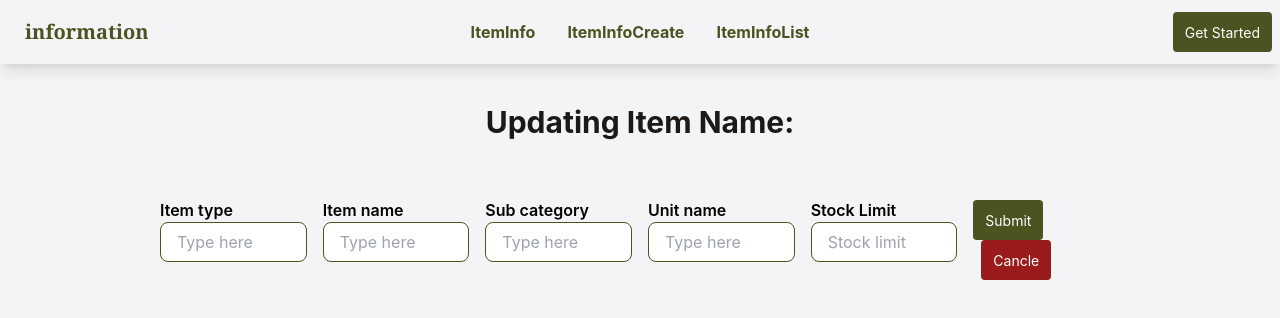
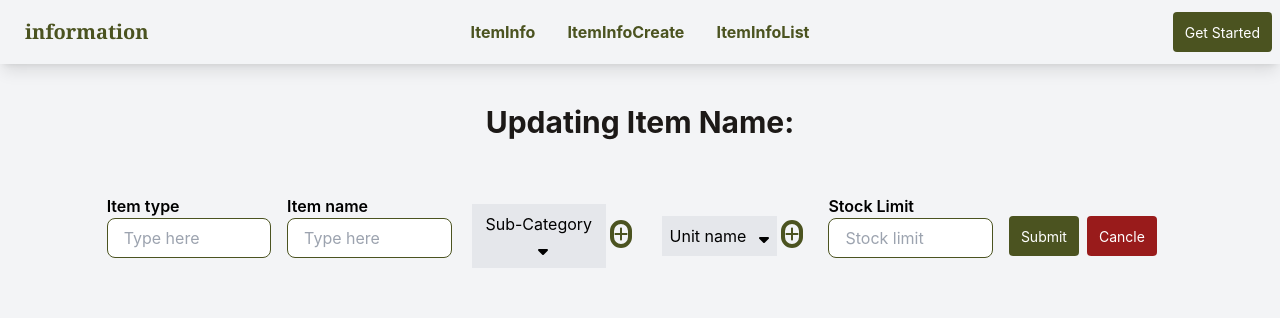
Before and after one commit to epshita-shima/product-information-client, a React (Create React App) app: page /update/1 in a window 1280 px wide. Shown: the top 318 px of the page. Built offline with nearby package versions, Linux system fonts and the light colour scheme; no server answers.

Commit message:
added sub category and unit name dropdown

```diff
--- a/src/Pages/ItemInfo.js
+++ b/src/Pages/ItemInfo.js
@@ -26,7 +26,7 @@ const ItemInfo = () => {
                     <label tabindex="0" class="btn-ghost bg-gray-200 m-1 p-3 text-black block text-center">Sub-Category name <FontAwesomeIcon className='text-black ml-2 text-xl text-center' icon={faSortDown}></FontAwesomeIcon></label>
                     <ul tabindex="0" class="dropdown-content menu p-2 shadow bg-white text-black  rounded-box w-full">
                         {
-                            infoList.map(category => <li className='hover:bg-[#4b5320] hover:text-white mb-2 p-2 text-xl border'>{category.insertUnitName}</li>)
+                            infoList.map(category => <li className='hover:bg-[#4b5320] hover:text-white mb-2 p-2 text-xl border'>{category.unitData}</li>)
                         }
                     </ul>
                 </div>
--- a/src/Pages/ItemInfoCreate.js
+++ b/src/Pages/ItemInfoCreate.js
@@ -1,16 +1,34 @@
 import React, { useState } from 'react';
 import { FontAwesomeIcon } from '@fortawesome/react-fontawesome'
-import { faPlus, faXmark } from '@fortawesome/free-solid-svg-icons';
+import { faPlus, faSortDown, faXmark } from '@fortawesome/free-solid-svg-icons';
 import { Link } from "react-router-dom";
 const ItemInfoCreate = () => {
 
+
     const [info, setInfo] = useState([{ typeName: '', itemName: '', categoryName: '', unitName: '', stockinfo: '' }]);
-    // const itemRef = useRef('');
     console.log(info);
 
     const addList = () => {
         setInfo([...info, { typeName: '', itemName: '', categoryName: '', unitName: '', stockinfo: '' }])
     }
+
+    const [data, setData] = useState('');
+    const [unitData, setUnitData] = useState('');
+
+    function getData(val) {
+        const listData = val.target.value
+        setData(listData)
+        console.log(listData)
+
+    }
+
+    function getUnitData(e) {
+        const unitDataList = e.target.value;
+        setUnitData(unitDataList);
+        console.log(unitDataList);
+
+    }
+
     const removeList = (index) => {
         const infoList = [...info];
         infoList.splice(index, 1);
@@ -23,11 +41,10 @@ const ItemInfoCreate = () => {
         const insertType = e.target.itemType.value;
         const insertName = e.target.itemName.value;
         const insertCategory = e.target.categoryName.value;
-        const insertUnitName = e.target.unitName.value;
         const insertStock = e.target.stockInfo.value;
-        console.log(insertType, insertName, insertCategory, insertUnitName, insertStock)
+        console.log(insertType, insertName, insertCategory, unitData, insertStock)
 
-        const productInfo = { insertType, insertName, insertCategory, insertUnitName, insertStock };
+        const productInfo = { insertType, insertName, insertCategory, unitData, insertStock };
 
         fetch(' https://shrouded-peak-39009.herokuapp.com/info', {
             method: "POST",
@@ -69,29 +86,81 @@ const ItemInfoCreate = () => {
                                         required
                                         class="input border-1 border-[#4b5320] bg-white  h-10 w-full max-w-xs" />
                                 </div>
+                                <div className='flex justify-center items-center '>
+                                    <div className='flex items-center'>
+                                        <div class="dropdown">
+                                            <label tabindex="0" class=" bg-gray-200 m-1 p-2 mt-6 text-black block text-center">Sub-Category <FontAwesomeIcon className='text-black ml-2 text-center' icon={faSortDown}></FontAwesomeIcon></label>
+                                            <ul tabindex="0" class="dropdown-content menu p-2 shadow bg-base-100 rounded-box w-44">
+                                                <li><input type="text"
+                                                    name='categoryName'
+                                                    className='input border-1 border-[#4b5320] h-10 w-36'
+                                                    value={data} /></li>
+                                            </ul>
+                                        </div>
+                                    </div>
+                                    <div className='mt-4'>
+                                        <label
+                                            for="my-modal-6" class="modal-button  w-6 h-6 rounded-full border-4 border-[#4b5320]">
+                                            <FontAwesomeIcon className='text-[#4b5320]' icon={faPlus}></FontAwesomeIcon>
+                                        </label>
+                                        <div>
+                                            <input type="checkbox" id="my-modal-6" class="modal-toggle" />
+                                            <div class="modal modal-bottom sm:modal-middle">
+                                                <div class="modal-box">
+                                                    <label for="my-modal-6" class="btn btn-sm btn-circle absolute right-2 top-2">✕</label>
 
-                                <div>
-                                    <label htmlFor="" className='text-black font-semibold'>Sub category</label>
-                                    <input type="text"
-                                        name='categoryName'
-                                        placeholder="Type here"
-                                        required
-                                        class="input border-1 border-[#4b5320] bg-white  h-10 w-full max-w-xs" />
+                                                    <input type="text"
+                                                        name='categoryname'
+                                                        onChange={getData}
+                                                        placeholder="add category"
+                                                        class="input input-bordered input-primary w-full" />
+
+                                                </div>
+                                            </div>
+                                        </div>
+                                    </div>
                                 </div>
-                                <div>
-                                    <label htmlFor="" className='text-black font-semibold'>Unit name</label>
-                                    <input type="text"
-                                        name='unitName'
-                                        placeholder="Type here"
-                                        required
-                                        class="input border-1 border-[#4b5320] bg-white  h-10 w-full max-w-xs" />
+                                <div className='flex justify-center items-center '>
+                                    <div className='flex items-center'>
+                                        <div class="dropdown">
+                                            <label tabindex="0" class=" bg-gray-200 m-1 p-2 mt-6 text-black block text-center">Unit name <FontAwesomeIcon className='text-black ml-2 text-center' icon={faSortDown}></FontAwesomeIcon></label>
+                                            <ul tabindex="0" class="dropdown-content menu p-2 shadow bg-base-100 rounded-box w-44">
+                                                <li><input type="text"
+                                                    name='unitName'
+                                                    className='input border-1 border-[#4b5320] h-10 w-36'
+                                                    value={unitData} /></li>
+                                            </ul>
+                                        </div>
+                                    </div>
+                                    <div className='mt-4'>
+                                        <label
+                                            for="my-modal-4" class="modal-button w-6 h-6 rounded-full border-4 border-[#4b5320]">
+                                            <FontAwesomeIcon className='text-[#4b5320]' icon={faPlus}></FontAwesomeIcon>
+                                        </label>
+                                        <div>
+                                            <input type="checkbox" id="my-modal-4" class="modal-toggle" />
+                                            <div class="modal modal-bottom sm:modal-middle">
+                                                <div class="modal-box">
+                                                    <label for="my-modal-4" class="btn btn-sm btn-circle absolute right-2 top-2">✕</label>
+
+                                                    <input type="text"
+                                                        name='unitName'
+                                                        onChange={getUnitData}
+                                                        placeholder="add unit name"
+                                                        class="input input-bordered input-primary w-full" />
+                                                </div>
+                                            </div>
+                                        </div>
+                                    </div>
                                 </div>
+
                                 <div>
                                     <label htmlFor="" className='text-black font-semibold'>Stock Limit</label>
                                     <input type="text" name='stockInfo' placeholder="Stock limit" required class="input border-1 border-[#4b5320] bg-white  h-10 w-full max-w-xs" />
                                 </div>
                                 <div className='mt-5'>
-                                    <input type="submit" value='Submit' className='btn-sm  bg-[#4b5320] text-white h-10 rounded' />
+                                    <input type="submit"
+                                        value='Submit' className='btn-sm  bg-[#4b5320] text-white h-10 rounded' />
                                     <Link to='/itemlist'><button className='btn-sm border-none bg-red-800 hover:bg-red-700 text-white h-10 rounded ml-2'>Cancle</button></Link>
                                 </div>
                             </form>
--- a/src/Pages/ItemInfoList.js
+++ b/src/Pages/ItemInfoList.js
@@ -52,7 +52,7 @@ const ItemInfoList = () => {
                                 <td className='bg-[#ffa6c8] text-white'>{a.insertType}</td>
                                 <td className='bg-[#4b5320] text-white'>{a.insertName}</td>
                                 <td className='bg-[#ffa6c8] text-white'>{a.insertCategory}</td>
-                                <td className='bg-[#4b5320] text-white'>{a.insertUnitName}</td>
+                                <td className='bg-[#4b5320] text-white'>{a.unitData}</td>
                                 <td className='bg-[#ffa6c8] text-white'>{a.insertStock}</td>
                                 <td className='bg-[#4b5320] text-white'><Link to={`/update/${a._id}`}><button>Update</button></Link></td>
                                 <td className='bg-red-800 text-white'><button onClick={() => handleDelete(a._id)} className='ml-4'>X</button></td>
--- a/src/Pages/UpdateInfoList.js
+++ b/src/Pages/UpdateInfoList.js
@@ -1,7 +1,8 @@
 import React, { useEffect, useState } from 'react';
 import { useParams } from 'react-router-dom';
 import { Link } from "react-router-dom";
-
+import { FontAwesomeIcon } from '@fortawesome/react-fontawesome'
+import { faPlus, faSortDown } from '@fortawesome/free-solid-svg-icons';
 const UpdateInfoList = () => {
     const { id } = useParams();
     const [infoList, setInfoList] = useState([]);
@@ -12,16 +13,32 @@ const UpdateInfoList = () => {
             .then(data => setInfoList(data));
     }, [])
 
+    const [data, setData] = useState('');
+    const [unitData, setUnitData] = useState('');
+
+    function getData(val) {
+        const listData = val.target.value
+        setData(listData)
+        console.log(listData)
+
+    }
+
+    function getUnitData(e) {
+        const unitDataList = e.target.value;
+        setUnitData(unitDataList);
+        console.log(unitDataList);
+
+    }
+
     const handleUpdateInfo = (e) => {
         e.preventDefault();
         const insertType = e.target.itemType.value;
         const insertName = e.target.itemName.value;
         const insertCategory = e.target.categoryName.value;
-        const insertUnitName = e.target.unitName.value;
         const insertStock = e.target.stockInfo.value;
-        console.log(insertType, insertName, insertCategory, insertUnitName, insertStock)
+        console.log(insertType, insertName, insertCategory, unitData, insertStock)
 
-        const productInfo = { insertType, insertName, insertCategory, insertUnitName, insertStock };
+        const productInfo = { insertType, insertName, insertCategory, unitData, insertStock };
         fetch(`https://shrouded-peak-39009.herokuapp.com/update/${id}`, {
             method: "PUT",
             headers: {
@@ -38,7 +55,7 @@ const UpdateInfoList = () => {
 
     }
     return (
-        <div className='container mx-auto h-screen w-9/12'>
+        <div className='container mx-auto h-screen w-10/12'>
             <h2 className='text-3xl font-bold text-center mt-10 mb-10 text-stone-900 '>Updating Item Name: {infoList.insertName}</h2>
             <form className='grid  sm:grid-cols-2 md:grid-cols-3 lg:grid-cols-6 gap-4 items-center' onSubmit={handleUpdateInfo}>
                 <div>
@@ -58,21 +75,73 @@ const UpdateInfoList = () => {
                         class="input border-1 border-[#4b5320] bg-white  h-10 w-full max-w-xs" />
                 </div>
 
-                <div>
-                    <label htmlFor="" className='text-black font-semibold'>Sub category</label>
-                    <input type="text"
-                        name='categoryName'
-                        placeholder="Type here"
-                        required
-                        class="input border-1 border-[#4b5320] bg-white  h-10 w-full max-w-xs" />
+                <div className='flex justify-center items-center '>
+                    <div className='flex items-center'>
+                        <div class="dropdown">
+                            <label tabindex="0" class=" bg-gray-200 m-1 p-2 mt-6 text-black block text-center">Sub-Category <FontAwesomeIcon className='text-black ml-2 text-center' icon={faSortDown}></FontAwesomeIcon></label>
+                            <ul tabindex="0" class="dropdown-content menu p-2 shadow bg-base-100 rounded-box w-44">
+                                <li><input type="text"
+                                    name='categoryName'
+                                    className='input border-1 border-[#4b5320] h-10 w-36'
+                                    value={data} /></li>
+                            </ul>
+                        </div>
+                    </div>
+                    <div className='mt-4'>
+                        <label
+                            for="my-modal-6" class="modal-button  w-6 h-6 rounded-full border-4 border-[#4b5320]">
+                            <FontAwesomeIcon className='text-[#4b5320]' icon={faPlus}></FontAwesomeIcon>
+                        </label>
+                        <div>
+                            <input type="checkbox" id="my-modal-6" class="modal-toggle" />
+                            <div class="modal modal-bottom sm:modal-middle">
+                                <div class="modal-box">
+                                    <label for="my-modal-6" class="btn btn-sm btn-circle absolute right-2 top-2">✕</label>
+
+                                    <input type="text"
+                                        name='categoryname'
+                                        onChange={getData}
+                                        placeholder="add category"
+                                        class="input input-bordered input-primary w-full" />
+
+                                </div>
+                            </div>
+                        </div>
+                    </div>
                 </div>
-                <div>
-                    <label htmlFor="" className='text-black font-semibold'>Unit name</label>
-                    <input type="text"
-                        name='unitName'
-                        placeholder="Type here"
-                        required
-                        class="input border-1 border-[#4b5320] bg-white  h-10 w-full max-w-xs" />
+
+                <div className='flex justify-center items-center '>
+                    <div className='flex items-center'>
+                        <div class="dropdown">
+                            <label tabindex="0" class=" bg-gray-200 m-1 p-2 mt-6 text-black block text-center">Unit name <FontAwesomeIcon className='text-black ml-2 text-center' icon={faSortDown}></FontAwesomeIcon></label>
+                            <ul tabindex="0" class="dropdown-content menu p-2 shadow bg-base-100 rounded-box w-44">
+                                <li><input type="text"
+                                    name='unitName'
+                                    className='input border-1 border-[#4b5320] h-10 w-36'
+                                    value={unitData} /></li>
+                            </ul>
+                        </div>
+                    </div>
+                    <div className='mt-4'>
+                        <label
+                            for="my-modal-4" class="modal-button w-6 h-6 rounded-full border-4 border-[#4b5320]">
+                            <FontAwesomeIcon className='text-[#4b5320]' icon={faPlus}></FontAwesomeIcon>
+                        </label>
+                        <div>
+                            <input type="checkbox" id="my-modal-4" class="modal-toggle" />
+                            <div class="modal modal-bottom sm:modal-middle">
+                                <div class="modal-box">
+                                    <label for="my-modal-4" class="btn btn-sm btn-circle absolute right-2 top-2">✕</label>
+
+                                    <input type="text"
+                                        name='unitName'
+                                        onChange={getUnitData}
+                                        placeholder="add unit name"
+                                        class="input input-bordered input-primary w-full" />
+                                </div>
+                            </div>
+                        </div>
+                    </div>
                 </div>
                 <div>
                     <label htmlFor="" className='text-black font-semibold'>Stock Limit</label>
```
